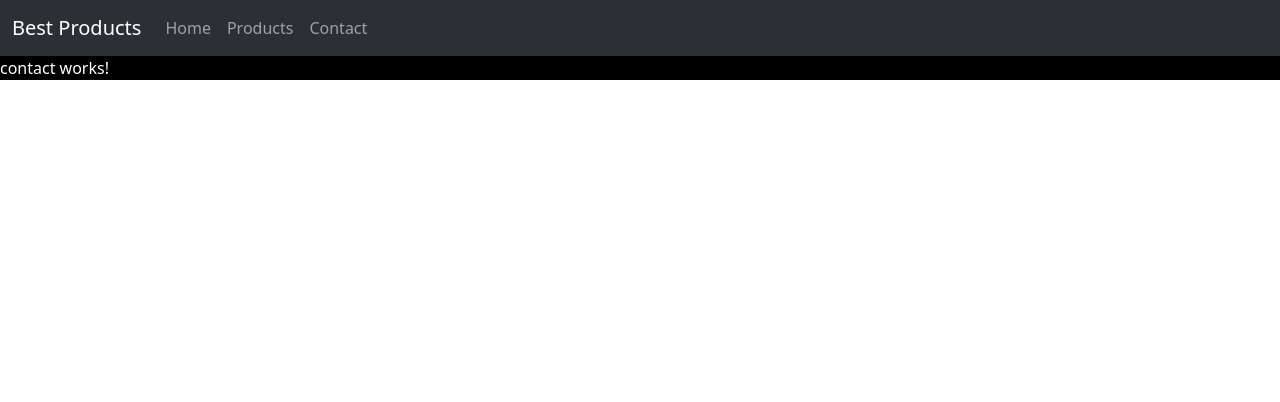
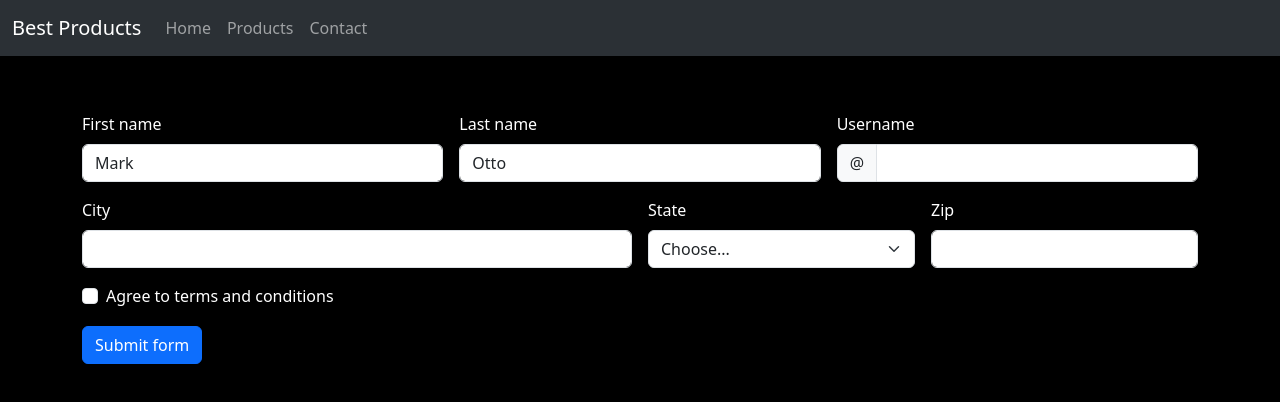
Before and after one commit to emmanuel-cruz-dev/proyecto-angular, an Angular app: page /contact in a window 1280 px wide. Shown: the top 402 px of the page. Built offline with nearby package versions, Linux system fonts and the light colour scheme.

Commit message:
estilos en contact

```diff
--- a/src/app/pages/contact/contact.component.css
+++ b/src/app/pages/contact/contact.component.css
@@ -0,0 +1,4 @@
+.container {
+  padding-top: 56px;
+  height: calc(100vh - 56px);
+}
--- a/src/app/pages/contact/contact.component.html
+++ b/src/app/pages/contact/contact.component.html
@@ -1 +1,86 @@
-<p>contact works!</p>
+<div class="container">
+  <form class="row g-3 needs-validation" novalidate (submit)="enviar($event)">
+    <div class="col-md-4">
+      <label for="validationCustom01" class="form-label">First name</label>
+      <input
+        type="text"
+        class="form-control"
+        id="validationCustom01"
+        value="Mark"
+        required
+      />
+      <div class="valid-feedback">Looks good!</div>
+    </div>
+    <div class="col-md-4">
+      <label for="validationCustom02" class="form-label">Last name</label>
+      <input
+        type="text"
+        class="form-control"
+        id="validationCustom02"
+        value="Otto"
+        required
+      />
+      <div class="valid-feedback">Looks good!</div>
+    </div>
+    <div class="col-md-4">
+      <label for="validationCustomUsername" class="form-label">Username</label>
+      <div class="input-group has-validation">
+        <span class="input-group-text" id="inputGroupPrepend">&#64;</span>
+        <input
+          type="text"
+          class="form-control"
+          id="validationCustomUsername"
+          aria-describedby="inputGroupPrepend"
+          required
+        />
+        <div class="invalid-feedback">Please choose a username.</div>
+      </div>
+    </div>
+    <div class="col-md-6">
+      <label for="validationCustom03" class="form-label">City</label>
+      <input
+        type="text"
+        class="form-control"
+        id="validationCustom03"
+        required
+      />
+      <div class="invalid-feedback">Please provide a valid city.</div>
+    </div>
+    <div class="col-md-3">
+      <label for="validationCustom04" class="form-label">State</label>
+      <select class="form-select" id="validationCustom04" required>
+        <option selected disabled value="">Choose...</option>
+        <option>...</option>
+      </select>
+      <div class="invalid-feedback">Please select a valid state.</div>
+    </div>
+    <div class="col-md-3">
+      <label for="validationCustom05" class="form-label">Zip</label>
+      <input
+        type="text"
+        class="form-control"
+        id="validationCustom05"
+        required
+      />
+      <div class="invalid-feedback">Please provide a valid zip.</div>
+    </div>
+    <div class="col-12">
+      <div class="form-check">
+        <input
+          class="form-check-input"
+          type="checkbox"
+          value=""
+          id="invalidCheck"
+          required
+        />
+        <label class="form-check-label" for="invalidCheck">
+          Agree to terms and conditions
+        </label>
+        <div class="invalid-feedback">You must agree before submitting.</div>
+      </div>
+    </div>
+    <div class="col-12">
+      <button class="btn btn-primary" type="submit">Submit form</button>
+    </div>
+  </form>
+</div>
--- a/src/app/pages/contact/contact.component.ts
+++ b/src/app/pages/contact/contact.component.ts
@@ -4,8 +4,11 @@ import { Component } from '@angular/core';
   selector: 'app-contact',
   imports: [],
   templateUrl: './contact.component.html',
-  styleUrl: './contact.component.css'
+  styleUrl: './contact.component.css',
 })
 export class ContactComponent {
-
+  enviar(event: Event) {
+    event.preventDefault();
+    console.log('Enviado');
+  }
 }
--- a/src/app/pages/product-detail/product-detail.component.css
+++ b/src/app/pages/product-detail/product-detail.component.css
@@ -0,0 +1,6 @@
+.item-detail__container{
+  display: flex;
+  flex-direction: column;
+  align-items: center;
+  justify-content: center;
+}
--- a/src/app/pages/product-detail/product-detail.component.html
+++ b/src/app/pages/product-detail/product-detail.component.html
@@ -1,9 +1,10 @@
+<div class="container item-detail__container">
   @if (loading) {
   <div class="container">
     <h1>Loading...</h1>
   </div>
   } @else {
-<div class="card" style="width: 18rem">
+  <div class="card" style="width: 20rem">
     <img
       src="{{ product?.image }}"
       class="card-img-top"
@@ -15,7 +16,7 @@
       <p class="card-text">
         {{ product?.description }}
       </p>
-    <a href="#" class="btn btn-primary">Go somewhere</a>
     </div>
   </div>
   }
+</div>
```
Lines whose indentation alone changed are shown as unchanged.
